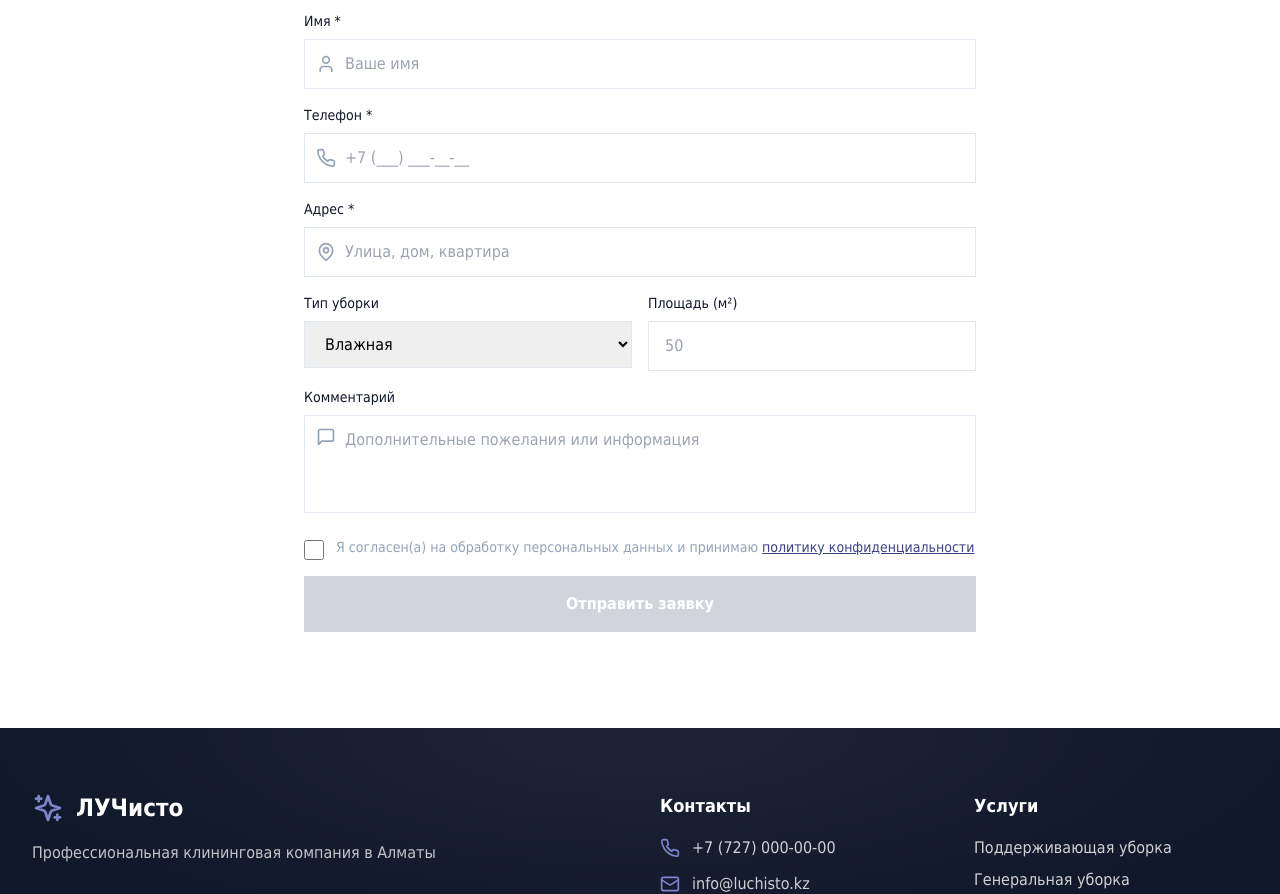
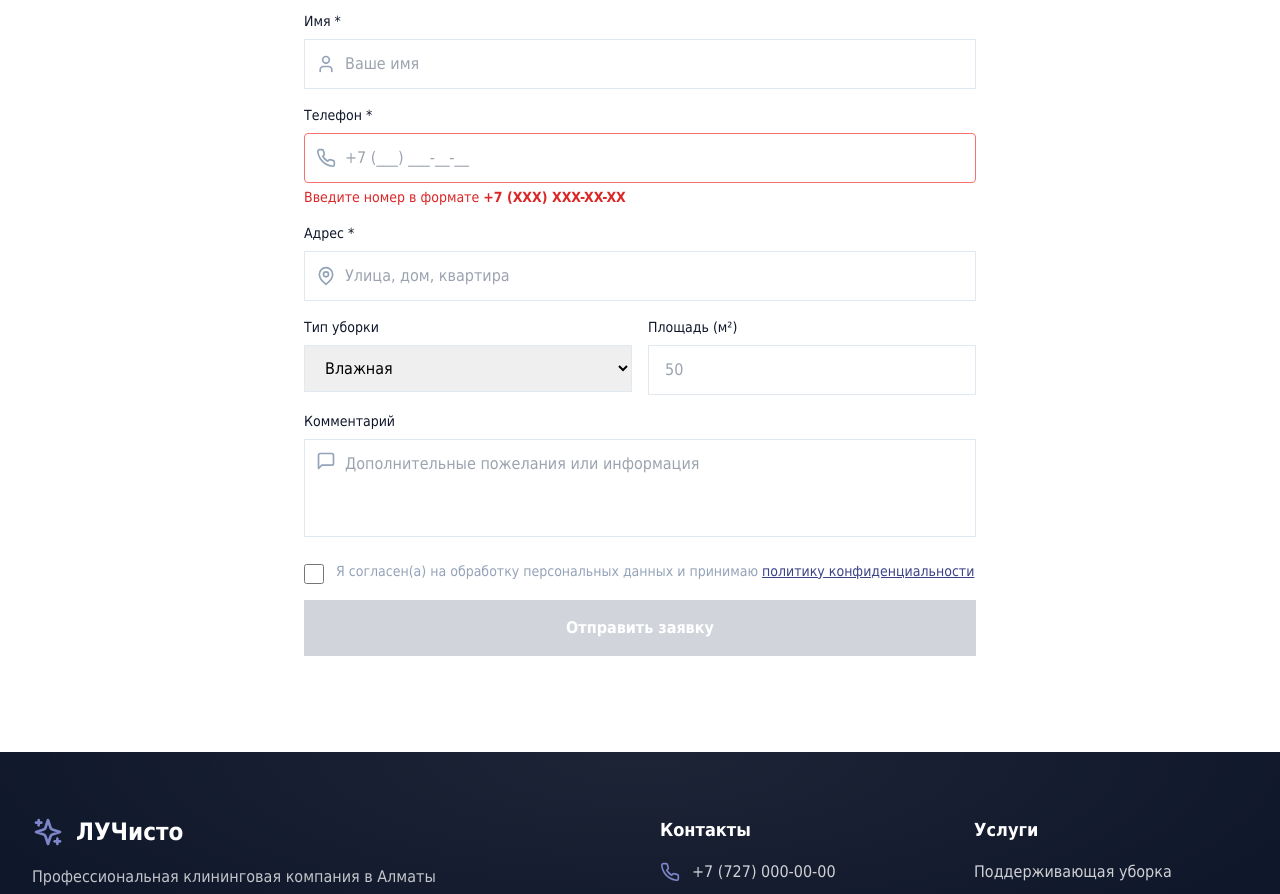
Before and after one commit to Xsenus/CleanRay, a React (Vite) app: page / in a window 1280 px wide. Shown: the part 8740-9634 px from the top of the page. Built offline with nearby package versions, Linux system fonts and the light colour scheme; no server answers.

Commit message:
feat(lead-form): маска и строгая валидация телефона; добавлены новые типы уборки

```diff
--- a/src/components/LeadForm.tsx
+++ b/src/components/LeadForm.tsx
@@ -15,7 +15,6 @@ export const LeadForm: React.FC<LeadFormProps> = ({
   initialData,
   inline = false,
 }) => {
-  // Ключ Web3Forms и (опционально) адрес получателя
   const WEB3FORMS_KEY = import.meta.env.VITE_WEB3FORMS_KEY as string | undefined;
   const WEB3FORMS_TO = import.meta.env.VITE_WEB3FORMS_TO as string | undefined;
 
@@ -23,6 +22,8 @@ export const LeadForm: React.FC<LeadFormProps> = ({
     regular: 'Влажная',
     general: 'Генеральная',
     special: 'Специальная',
+    recurring: 'Регулярный клининг',
+    gift: 'Уборка в подарок',
   };
 
   const [formData, setFormData] = useState<LeadFormData>({
@@ -42,9 +43,46 @@ export const LeadForm: React.FC<LeadFormProps> = ({
     setFormData((prev) => ({ ...prev, [field]: value }));
   };
 
+  // ===== Телефон =====
+  const onlyDigits = (s: string) => s.replace(/\D/g, '');
+
+  const formatKzPhone = (raw: string) => {
+    let d = onlyDigits(raw);
+    if (d.startsWith('8')) d = '7' + d.slice(1);
+    if (!d) return '';
+    if (!d.startsWith('7')) return `+${d}`;
+
+    const p1 = d.slice(1, 4);
+    const p2 = d.slice(4, 7);
+    const p3 = d.slice(7, 9);
+    const p4 = d.slice(9, 11);
+
+    let out = '+7';
+    if (p1) out += ` (${p1}`;
+    if (p1 && p1.length === 3) out += ')';
+    if (p2) out += ' ' + p2;
+    if (p3) out += `-${p3}`;
+    if (p4) out += `-${p4}`;
+    return out;
+  };
+
+  const getKzDigits = (val: string) => {
+    let d = onlyDigits(val);
+    if (d.startsWith('8')) d = '7' + d.slice(1);
+    return d;
+  };
+
+  const phoneDigits = getKzDigits(formData.phone);
+  const isPhoneValid = phoneDigits.startsWith('7') && phoneDigits.length === 11;
+
+  const handlePhoneChange = (e: React.ChangeEvent<HTMLInputElement>) => {
+    const formatted = formatKzPhone(e.target.value);
+    updateField('phone', formatted);
+  };
+
   const handleSubmit = async (e: React.FormEvent) => {
     e.preventDefault();
-    if (!formData.consent) return;
+    if (!formData.consent || !isPhoneValid) return;
 
     setIsSubmitting(true);
     try {
@@ -90,8 +128,8 @@ export const LeadForm: React.FC<LeadFormProps> = ({
         body: fd,
         headers: { Accept: 'application/json' },
       });
+      const data = await res.json();
 
-      const data = await res.json();
       if (data?.success) {
         setIsSubmitted(true);
         setTimeout(() => onClose?.(), 1800);
@@ -105,19 +143,6 @@ export const LeadForm: React.FC<LeadFormProps> = ({
     } finally {
       setIsSubmitting(false);
     }
-  };
-
-  const formatPhoneNumber = (value: string) => {
-    const cleaned = value.replace(/\D/g, '');
-    if (cleaned.startsWith('7')) {
-      return cleaned.replace(/(\d{1})(\d{3})(\d{3})(\d{2})(\d{2})/, '+$1 ($2) $3-$4-$5');
-    }
-    return value;
-  };
-
-  const handlePhoneChange = (e: React.ChangeEvent<HTMLInputElement>) => {
-    const formatted = formatPhoneNumber(e.target.value);
-    updateField('phone', formatted);
   };
 
   const formContent = (
@@ -179,10 +204,21 @@ export const LeadForm: React.FC<LeadFormProps> = ({
                 required
                 value={formData.phone}
                 onChange={handlePhoneChange}
-                className="w-full pl-10 pr-4 py-3 border border-border focus:border-brand focus:ring-2 focus:ring-brand-200 outline-none transition-colors"
+                aria-invalid={!isPhoneValid}
+                className={`w-full pl-10 pr-4 py-3 border rounded-md outline-none transition-colors
+                  ${
+                    isPhoneValid
+                      ? 'border-border focus:border-brand focus:ring-2 focus:ring-brand-200'
+                      : 'border-red-400 focus:border-red-500 focus:ring-2 focus:ring-red-200'
+                  }`}
                 placeholder="+7 (___) ___-__-__"
               />
             </div>
+            {!isPhoneValid && (
+              <p className="mt-1 text-sm text-red-600">
+                Введите номер в формате <b>+7 (XXX) XXX-XX-XX</b>
+              </p>
+            )}
           </div>
 
           {/* Адрес */}
@@ -212,6 +248,8 @@ export const LeadForm: React.FC<LeadFormProps> = ({
                 <option value="regular">Влажная</option>
                 <option value="general">Генеральная</option>
                 <option value="special">Специальная</option>
+                <option value="recurring">Регулярный клининг</option>
+                <option value="gift">Уборка в подарок</option>
               </select>
             </div>
             <div>
@@ -261,7 +299,7 @@ export const LeadForm: React.FC<LeadFormProps> = ({
           {/* Отправка */}
           <button
             type="submit"
-            disabled={!formData.consent || isSubmitting}
+            disabled={!formData.consent || isSubmitting || !isPhoneValid}
             className="w-full bg-brand hover:bg-brand-600 disabled:bg-gray-300 text-white px-6 py-4 font-semibold transition-colors">
             {isSubmitting ? 'Отправляется...' : 'Отправить заявку'}
           </button>
```
